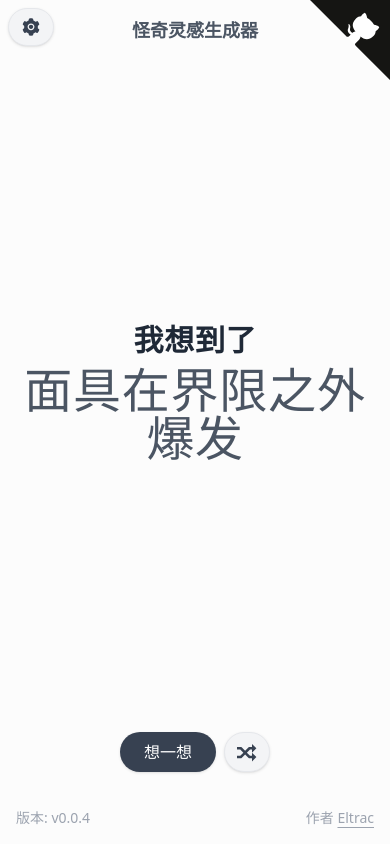
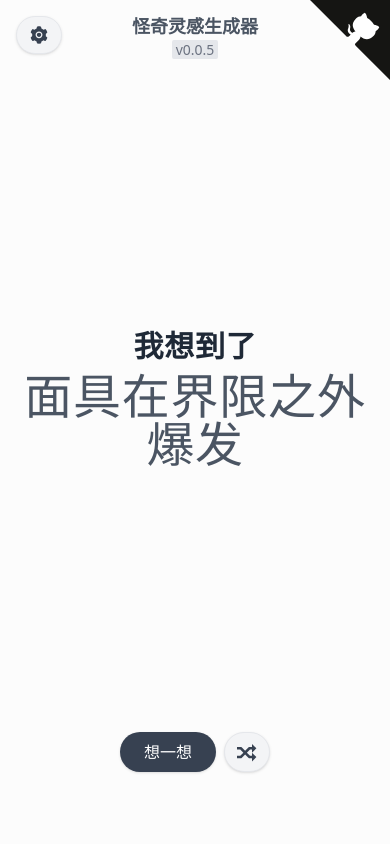
Before and after one commit to BigCoke233/bizarre-inspirer, a Next.js app: page / in a window 390 px wide. Built offline with nearby package versions, Linux system fonts and the light colour scheme.

Commit message:
better responsive design

```diff
--- a/pages/_app.js
+++ b/pages/_app.js
@@ -1,8 +1,6 @@
 import '../styles/globals.css'
 import Image from 'next/image'
 import Head from 'next/head'
-
-const VERSION = '0.0.4'
 
 export default function App({ Component, pageProps }) {
   return (
@@ -62,12 +60,6 @@ export default function App({ Component, pageProps }) {
         style={{transformOrigin: '130px 106px'}} className="octo-arm"></path><path d="M115.0,115.0 C114.9,115.1 118.7,116.5 119.8,115.4 L133.7,101.6 C136.9,99.2 139.9,98.4 142.2,98.6 C133.8,88.0 127.5,74.4 143.8,58.0 C148.5,53.4 154.0,51.2 159.7,51.0 C160.3,49.4 163.2,43.6 171.4,40.1 C171.4,40.1 176.1,42.5 178.8,56.2 C183.1,58.6 187.2,61.8 190.9,65.4 C194.5,69.0 197.7,73.2 200.1,77.6 C213.8,80.2 216.3,84.9 216.3,84.9 C212.7,93.1 206.9,96.0 205.4,96.6 C205.1,102.4 203.0,107.8 198.3,112.5 C181.9,128.9 168.3,122.5 157.7,114.1 C157.9,116.9 156.7,120.9 152.7,124.9 L141.0,136.5 C139.8,137.7 141.6,141.9 141.8,141.8 Z" fill="currentColor" className="octo-body"></path></svg></a>
       </header>
       <Component {...pageProps} />
-      <footer className="fixed inset-x-0 bottom-0 text-gray-400 text-sm p-4 z-0
-      flex justify-between">
-        <p>版本: v{VERSION}</p>
-        <p>作者 <a href="https://guhub.cn" rel="noreferrer" target="_blank"
-        className="underline underline-offset-4">Eltrac</a></p>
-      </footer>
     </div>
 
   )
--- a/pages/index.js
+++ b/pages/index.js
@@ -9,6 +9,8 @@ import Select from 'react-select'
 
 import { AiFillSetting, AiFillCloseCircle } from 'react-icons/ai'
 import { ImShuffle } from 'react-icons/im'
+
+const VERSION = '0.0.5'
 
 export default function Home(data) {
 
@@ -186,7 +188,12 @@ export default function Home(data) {
 
       <main className="flex flex-col justify-between items-center w-full min-h-screen text-center
       md:justify-center z-10">
-        <h1 className="font-semibold text-gray-600 text-lg my-4">怪奇灵感生成器</h1>
+        <header className="my-3 md:my-4">
+          <h1 className="font-semibold text-gray-600 text-lg">怪奇灵感生成器</h1>
+          <p className="text-sm text-gray-500 md:hidden">
+            <span className="bg-gray-200 px-1 rounded-sm">v{VERSION}</span>
+          </p>
+        </header>
         <div className="font-bold text-gray-800 tracking-wider px-4">
           <p className="select-none text-3xl md:text-6xl my-2">我想到了</p>
           <p className="text-gray-600 text-5xl font-normal md:text-6xl flex-wrap flex justify-center" id="inspiration">什么呢？</p>
@@ -204,7 +211,7 @@ export default function Home(data) {
 
           <button className="rounded-full py-2 px-3 bg-gray-100 text-gray-700 text-xl border
           shadow hover:shadow-md hover:bg-gray-200 transition duration-300 select-none
-          fixed top-2 left-2 md:static"
+          fixed top-4 left-4 md:static"
           id="setting-btn" data-tippy-content="设置项"><AiFillSetting /></button>
         </div>
         <p id="key-tip" className="text-gray-400 opacity-0 transition duration-300
@@ -260,6 +267,13 @@ export default function Home(data) {
         `}</style>
       </aside>
 
+      <footer className="absolute inset-x-0 bottom-0 w-full text-gray-400 text-sm p-4 z-0
+      flex flex-row justify-between hidden md:flex">
+        <p>版本: v{VERSION}</p>
+        <p>作者 <a href="https://guhub.cn" rel="noreferrer" target="_blank"
+        className="underline underline-offset-4">Eltrac</a></p>
+      </footer>
+
     </div>
   )
 }
```
